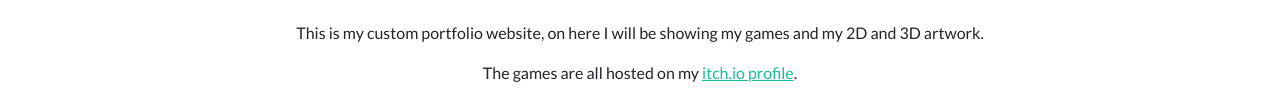
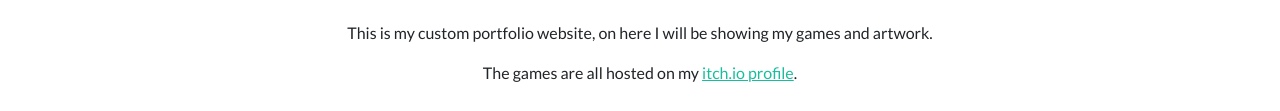
Before and after one commit to batgaythebatlord/batgaythebatlord.github.io, a plain HTML site: page index.html in a window 1280 px wide. Shown: the part 309-420 px from the top of the page. Drawn offline with Linux system fonts and the light colour scheme.

Commit message:
Update index.html

```diff
--- a/index.html
+++ b/index.html
@@ -45,7 +45,7 @@
                     <div class="divider-custom-line"></div>
                 </div>
                 <!-- About Section Content-->
-				<p class="text-center">This is my custom portfolio website, on here I will be showing my games and my 2D and 3D artwork.</p>
+				<p class="text-center">This is my custom portfolio website, on here I will be showing my games and artwork.</p>
 				<p class="text-center">The games are all hosted on my <a href="https://batlordmagnus.itch.io">itch.io profile</a>.</p>
             </div>
         </section>
```
